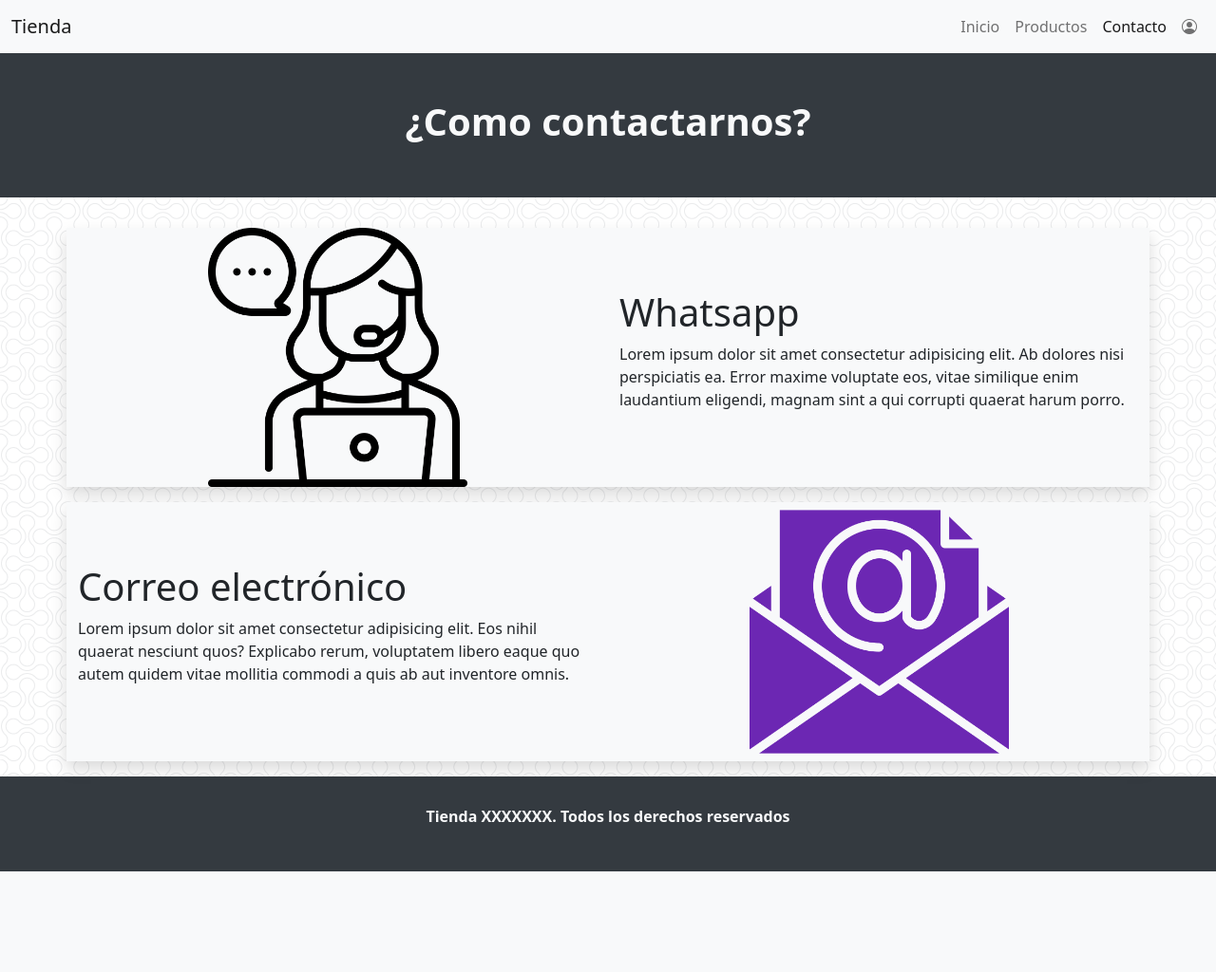
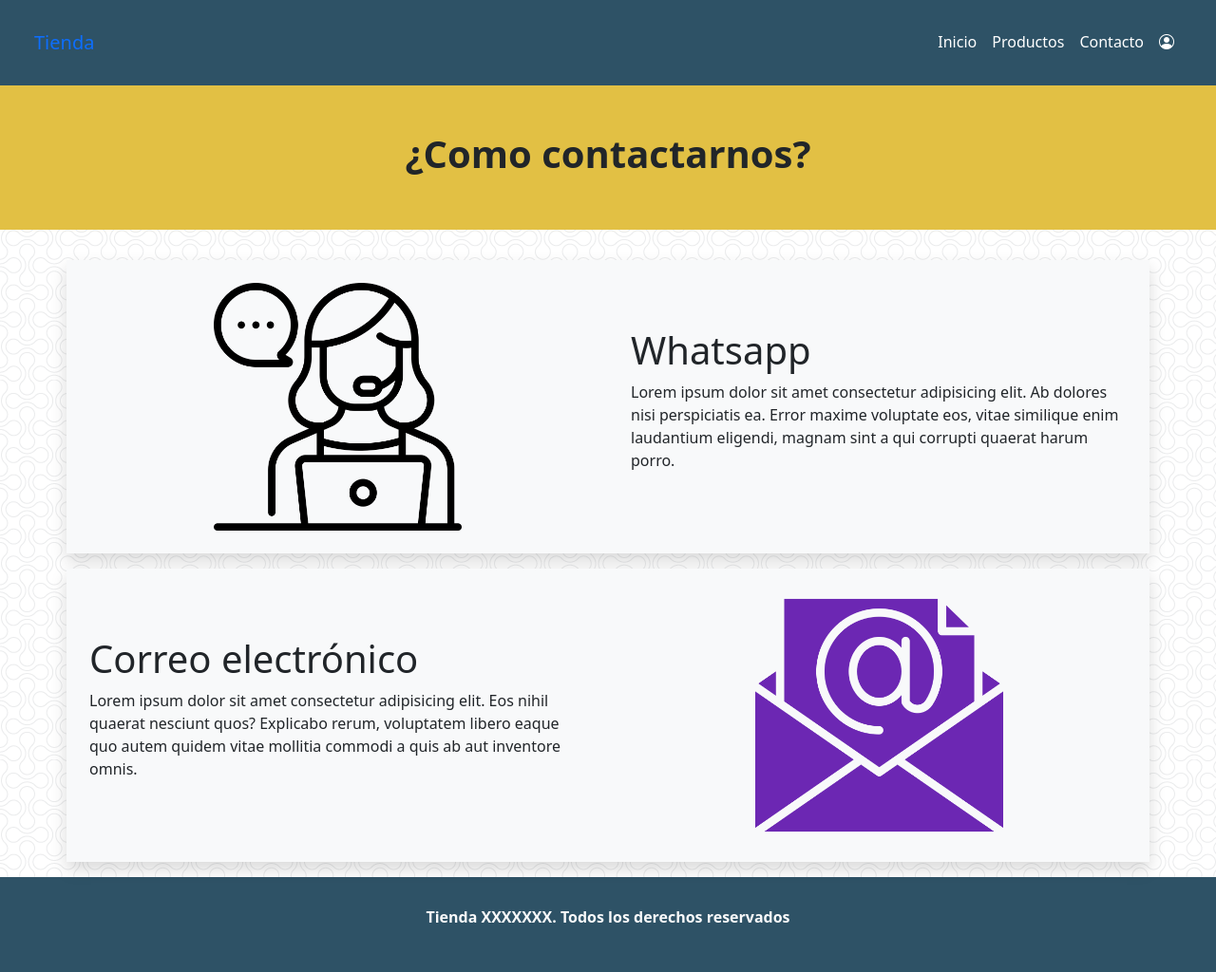
Before and after one commit to emiliooarrig/tienda-chinos-main, a PHP site: page /contacto/contacto.php in a window 1280 px wide. Shown: the whole page at 95% size. Before the commit the page ends 918 px from the top, so only its background shows below. Run offline with PHP 8.4, Linux system fonts and the light colour scheme.

Commit message:
Cambios en la navbar

```diff
--- a/contacto/contacto.php
+++ b/contacto/contacto.php
@@ -13,7 +13,27 @@
 <body style="background: url(../img/double-bubble-outline.png);">
 
 
-    <nav class="navbar navbar-expand-lg navbar-light bg-light">
+    <style>
+        .nav-item {
+            opacity: 1;
+            border-bottom: 2px solid transparent;
+            transition: .3s all;
+        }
+
+        .nav-item:hover {
+            border-bottom: 2px solid #E2C044;
+        }
+
+        .nav-link {
+            color: #fff;
+        }
+
+        .nav-link:hover {
+            color: #E2C044;
+        }
+    </style>
+
+    <nav class="navbar navbar-expand-lg p-4 p-sm-4" style="height: 100%; background-color: #2E5266;">
         <div class="container-fluid">
             <a class="navbar-brand" href="index.php"> Tienda </a>
             <button class="navbar-toggler" type="button" data-bs-toggle="collapse" data-bs-target="#navbarNav" aria-controls="navbarNav" aria-expanded="false" aria-label="Toggle navigation">
@@ -39,17 +59,17 @@
     </nav>
 
 
-    <div class="container-fluid mb-3 text-center text-light p-5" style="background-color: #343A40;">
-        <h1 class = "fw-bolder"> ¿Como contactarnos? </h1>
+    <div class="container-fluid mb-3 text-center text-dark p-5" style="background-color: rgb(226,192,68);">
+        <h1 class="fw-bolder"> ¿Como contactarnos? </h1>
     </div>
 
     <div class="container d-flex flex-column justify-content-around">
 
         <div class="row row-cols-1 row-cols-md-2 mt-3 bg-light shadow">
-            <div class="col d-flex justify-content-center">
+            <div class="col p-3 p-sm-4 d-flex justify-content-center">
                 <img src="contacto-img.png" alt="" class="w-50">
             </div>
-            <div class="col d-flex flex-column justify-content-center">
+            <div class="col p-3 p-sm-4 d-flex flex-column justify-content-center">
                 <h1> Whatsapp</h1>
                 <p>
                     Lorem ipsum dolor sit amet consectetur adipisicing elit.
@@ -59,7 +79,7 @@
         </div>
 
         <div class="row row-cols-1 row-cols-md-2 mt-3 bg-light shadow">
-            <div class="col d-flex flex-column justify-content-center">
+            <div class="col p-3 p-sm-4 d-flex flex-column justify-content-center">
                 <h1> Correo electrónico </h1>
                 <p>
                     Lorem ipsum dolor sit amet consectetur adipisicing elit. Eos nihil quaerat nesciunt quos?
@@ -67,14 +87,14 @@
                 </p>
             </div>
 
-            <div class="col d-flex flex-column align-items-center">
+            <div class="col p-3 p-sm-4 d-flex flex-column align-items-center">
                 <img src="../img/correo-electronico.png" alt="" class="w-50">
             </div>
         </div>
     </div>
 
 
-    <footer class="container-fluid d-flex align-items-center justify-content-center text-light mt-3" style="height: 100px; background-color: #343A40;">
+    <footer class="container-fluid d-flex align-items-center justify-content-center text-light mt-3" style="height: 100px; background-color: #2E5266;">
         <p class="fw-bolder">
             Tienda XXXXXXX. Todos los derechos reservados
         </p>
```
Also changed, not shown: articulos/articulos.php (+26 -8 lines), login/login.php (+20 -1 lines).
